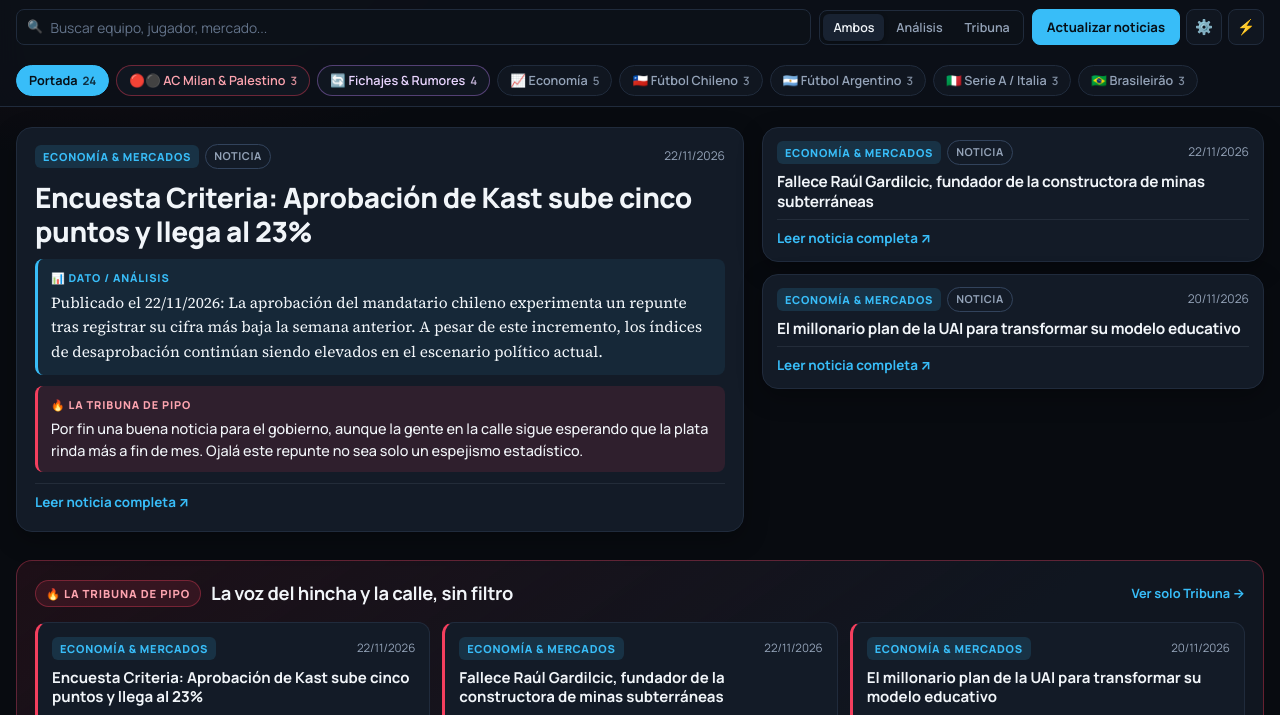
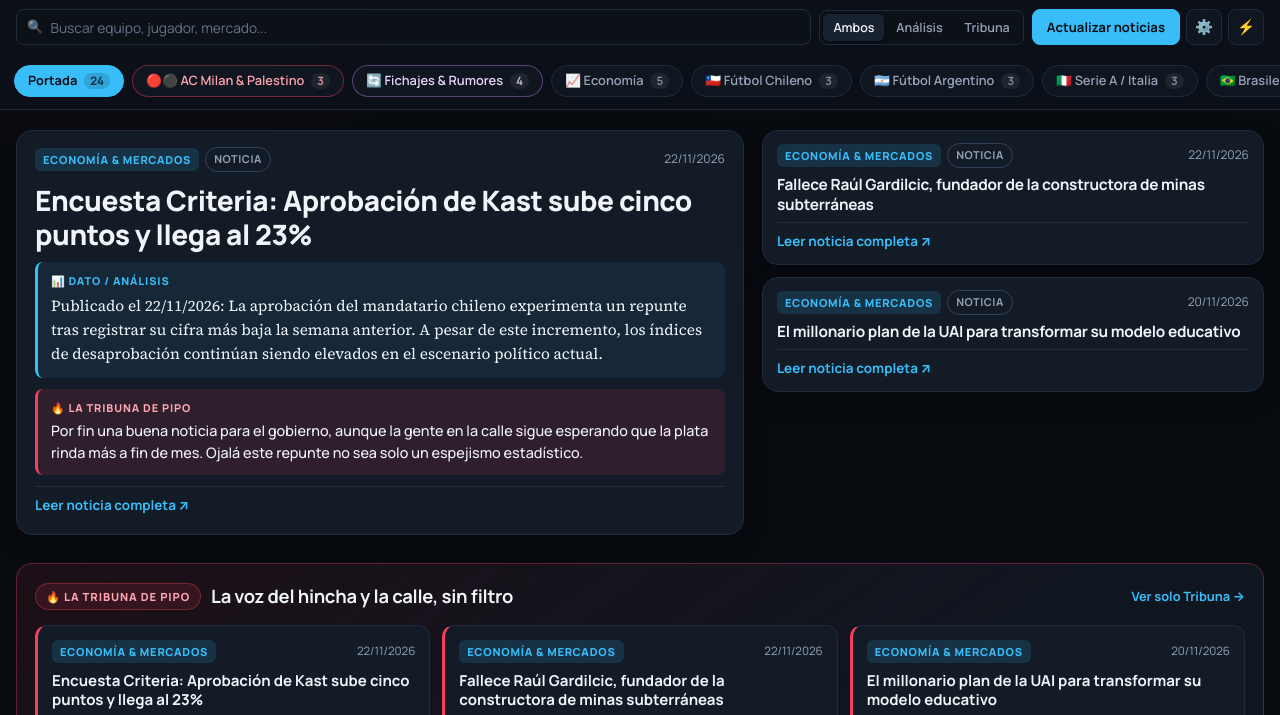
Before and after one commit to cokereyaicardi/Pipo, a plain HTML site: page index.html in a window 1280 px wide. Shown: the part 51-766 px from the top of the page. Drawn offline with Linux system fonts and the light colour scheme.

Commit message:
Update styles.css

```diff
--- a/styles.css
+++ b/styles.css
@@ -1033,3 +1033,87 @@ a {
     transition-duration: 0.01ms !important;
   }
 }
+
+
+/* Fix definitivo para barra de categorías en móvil sin amontonamientos */
+.cat-nav {
+  max-width: 1320px;
+  margin: 0 auto;
+  padding: 8px 14px 12px;
+  display: flex;
+  flex-wrap: nowrap;
+  align-items: center;
+  gap: 8px;
+  overflow-x: auto;
+  overflow-y: hidden;
+  -webkit-overflow-scrolling: touch;
+  scrollbar-width: none;
+}
+
+.cat-nav::-webkit-scrollbar {
+  display: none;
+}
+
+.cat-chip {
+  flex: 0 0 auto;
+  flex-shrink: 0;
+  display: inline-flex;
+  align-items: center;
+  gap: 7px;
+  padding: 7px 13px;
+  border-radius: 999px;
+  border: 1px solid var(--border);
+  background: var(--bg-elevated);
+  color: var(--text-secondary);
+  font-family: var(--font-sans);
+  font-size: 0.8rem;
+  font-weight: 600;
+  line-height: 1.2;
+  white-space: nowrap;
+}
+
+.cat-chip:hover {
+  color: var(--text-primary);
+  border-color: var(--border-strong);
+}
+
+.cat-chip.active {
+  background: var(--brand);
+  color: #061018;
+  border-color: var(--brand);
+  font-weight: 700;
+}
+
+.cat-chip.chip-special:not(.active) {
+  border-color: rgba(244, 63, 94, 0.42);
+  color: #fda4af;
+}
+
+.cat-chip.chip-market:not(.active) {
+  border-color: rgba(192, 132, 252, 0.4);
+  color: #e9d5ff;
+}
+
+.chip-count {
+  font-size: 0.72rem;
+  font-weight: 700;
+  padding: 1px 6px;
+  border-radius: 999px;
+  background: rgba(255, 255, 255, 0.08);
+}
+
+.cat-chip.active .chip-count {
+  background: rgba(6, 16, 24, 0.18);
+  color: #061018;
+}
+
+@media (max-width: 480px) {
+  .cat-chip {
+    padding: 7px 11px;
+    font-size: 0.77rem;
+    gap: 6px;
+  }
+  .mob-btn span {
+    letter-spacing: 2px;
+  }
+}
```
